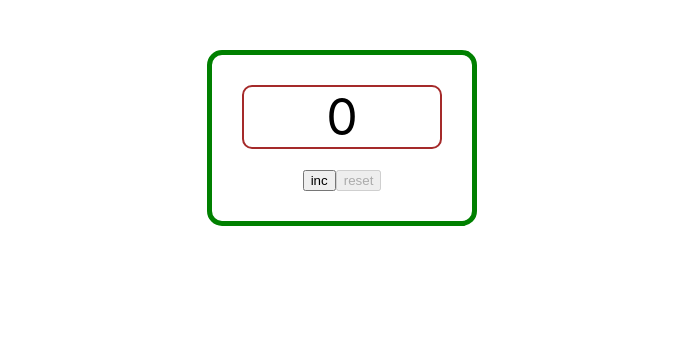
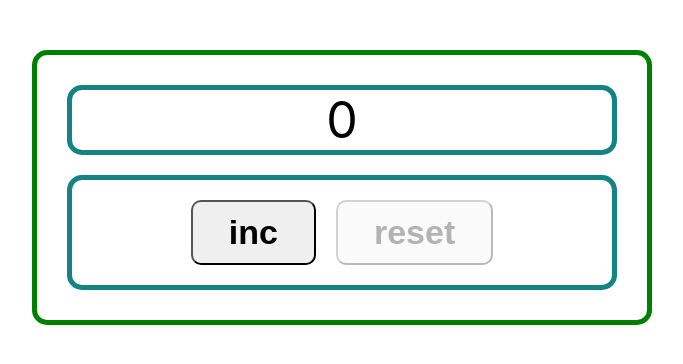
Before and after one commit to dron185/counter, a React (Create React App) app: page / in a window 1280 px wide. Shown: the top 364 px of the page, without its empty margins (298-981 px from the left). Built offline with nearby package versions, Linux system fonts and the light colour scheme.

Commit message:
feat: add some styles

```diff
--- a/package.json
+++ b/package.json
@@ -13,6 +13,7 @@
     "react": "^18.2.0",
     "react-dom": "^18.2.0",
     "react-scripts": "5.0.1",
+    "styled-components": "^6.1.8",
     "typescript": "^4.4.2",
     "web-vitals": "^2.1.0"
   },
--- a/src/App.css
+++ b/src/App.css
@@ -4,5 +4,5 @@
   border: 5px solid green;
   border-radius: 15px;
   padding: 30px;
-  width: 200px;
+  max-width: 550px;
 }
--- a/src/App.tsx
+++ b/src/App.tsx
@@ -1,9 +1,8 @@
 import React, {useState} from 'react';
 import './App.css';
 import {Scoreboard} from "./components/Scoreboard";
-import {IncBtn} from "./components/IncBtn";
-import {ResetBtn} from "./components/ResetBtn";
-import {Button} from "./components/Button";
+import {Button} from "./components/button/Button";
+import { ButtonContainer } from './components/ButtonContainer';
 
 function App() {
 
@@ -38,8 +37,10 @@ function App() {
         <Scoreboard score={score}/>
         {/*<IncBtn score={score} inc={inc} disable={incButtonDisabled}/>*/}
         {/*<ResetBtn score={score} reset={reset} disable={resButtonDisabled}/>*/}
-        <Button title={"inc"} disable={incButtonDisabled} onClickHandler={incHandler}/>
-        <Button title={"reset"} disable={resButtonDisabled} onClickHandler={resetHandler}/>
+        <ButtonContainer>
+            <Button title={"inc"} disable={incButtonDisabled} onClickHandler={incHandler}/>
+            <Button title={"reset"} disable={resButtonDisabled} onClickHandler={resetHandler}/>
+        </ButtonContainer>
     </div>
   );
 }
--- a/src/components/Button.tsx
+++ /dev/null
@@ -1,13 +0,0 @@
-import React from 'react';
-
-type ButtonPropsType = {
-    title: string
-    disable: boolean
-    onClickHandler?: ()=> void
-}
-
-export const Button = ({title, disable, onClickHandler}: ButtonPropsType) => {
-    return (
-        <button disabled={disable} onClick={onClickHandler}>{title}</button>
-    );
-};
--- /dev/null
+++ b/src/components/ButtonContainer.ts
@@ -0,0 +1,10 @@
+import styled from "styled-components";
+
+export const ButtonContainer = styled.div`
+    display: flex;
+    justify-content: center;
+    gap: 20px;
+    padding: 20px;
+    border: 5px solid #148383;
+    border-radius: 15px;
+`
--- a/src/components/Scoreboard.tsx
+++ b/src/components/Scoreboard.tsx
@@ -1,20 +1,23 @@
 import React from 'react';
+import styled from "styled-components";
 
 type ScoreboardProps = {
     score: number
 }
 
-const s = {
-    marginBottom: "20px",
-    fontSize: "50px",
-    border: "2px solid brown",
-    borderRadius: "10px"
-}
 
 export const Scoreboard = (props: ScoreboardProps) => {
     return (
-        <div style={s}>
+        <StyleScoreboard>
             {props.score}
-        </div>
+        </StyleScoreboard>
     );
 };
+
+
+const StyleScoreboard = styled.div`
+    margin-bottom: 20px;
+    font-size: 50px;
+    border: 5px solid #148383;
+    border-radius: 15px;
+`
--- /dev/null
+++ b/src/components/button/Button.tsx
@@ -0,0 +1,28 @@
+import React from 'react';
+import styled from "styled-components";
+import { S } from './Button_Styles';
+
+type ButtonPropsType = {
+    title: string
+    disable: boolean
+    onClickHandler?: ()=> void
+}
+
+export const Button = ({title, disable, onClickHandler}: ButtonPropsType) => {
+    return (
+        <S.Button disabled={disable} onClick={onClickHandler}>{title}</S.Button>
+    );
+};
+
+// const StyledButton = styled.button`
+//     border-radius: 10px;
+//     display: flex;
+//     min-height: 48px;
+//     justify-content: center;
+//     align-items: center;
+//     font-size: 14px;
+//     line-height: 150%;
+//     font-weight: 700;
+//     padding: 5px 36px;
+//     text-align: center;
+// `
--- /dev/null
+++ b/src/components/button/Button_Styles.ts
@@ -0,0 +1,18 @@
+import styled from "styled-components";
+
+const Button = styled.button`
+    border-radius: 10px;
+    display: flex;
+    min-height: 48px;
+    justify-content: center;
+    align-items: center;
+    font-size: 34px;
+    line-height: 150%;
+    font-weight: 700;
+    padding: 5px 36px;
+    text-align: center;
+`
+
+export const S = {
+    Button,
+}
```
Also changed, not shown: 1 other file (tests, documents, lock files or other folders).
